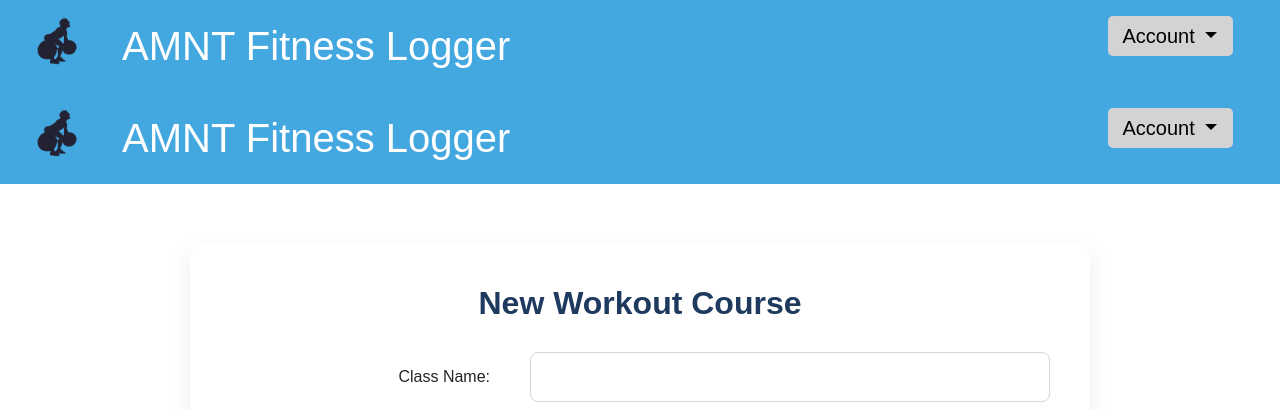
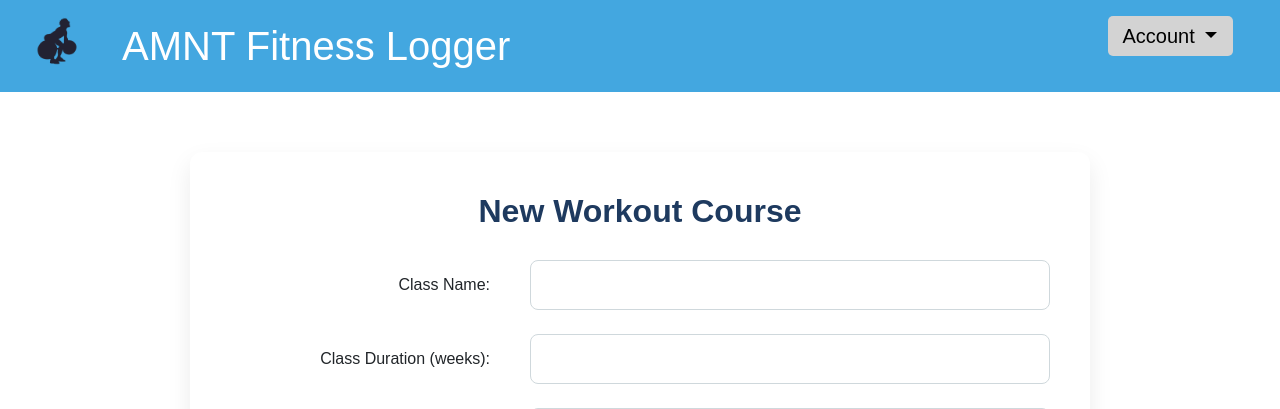
Before and after one commit to nichS21/FitnessLogger, a PHP site: page /createClass.php in a window 1280 px wide. Shown: the top 409 px of the page. Run offline with PHP 8.4, Linux system fonts and the light colour scheme; data that the repository does not hold is empty.

Commit message:
MInor changes again.

```diff
--- a/scriptsPHP/util.php
+++ b/scriptsPHP/util.php
@@ -35,7 +35,7 @@ function genNavBar()
     <div class="container-fluid site-color p-3 text-white">
         <div class="row">
             <div class="col-md-1">
-                <img src="images/amntLogo.png" height="50px" width="auto" class="mx-auto d-block" />
+                <img src="../images/amntLogo.png" height="50px" width="auto" class="mx-auto d-block" />
             </div>
             <div class="col-md-9">
                 <p class="fs-1" style="display:inline">AMNT Fitness Logger</p>
@@ -53,28 +53,6 @@ function genNavBar()
             </div>
         </div>
     </div>
-
-<div class="container-fluid site-color p-3 text-white">
-    <div class="row">
-        <div class="col-md-1">
-            <img src="../images/amntLogo.png" height="50px" width="auto" class="mx-auto d-block" />
-        </div>
-        <div class="col-md-9">
-            <p class="fs-1" style="display:inline">AMNT Fitness Logger</p>
-        </div>
-        <div class="col-md-2">
-            <div class="dropdown">
-                <button class="acctBtn mx-auto d-block dropdown-toggle" type="button" id="accountDropdown" data-bs-toggle="dropdown" aria-expanded="false">
-                    Account
-                </button>
-                <ul class="dropdown-menu acctColor" aria-labelledby="accountDropdown">
-                    <li><a class="dropdown-item acctColor" href="#">My Account</a></li>
-                    <li><a class="dropdown-item acctColor" href="#">Logout</a></li>
-                </ul>
-            </div>
-        </div>
-    </div>
-</div>
 <?php
 }
 
```
